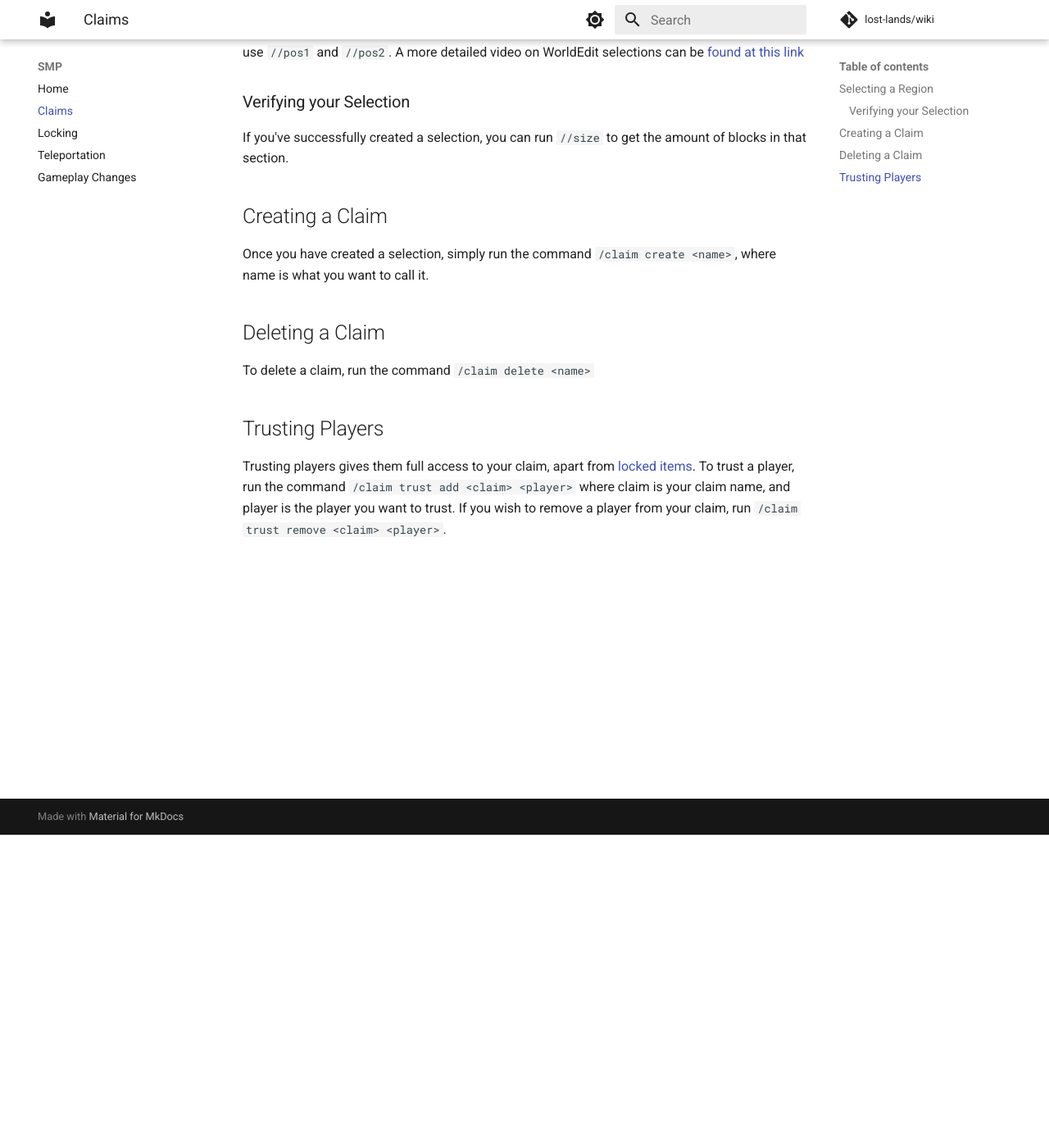
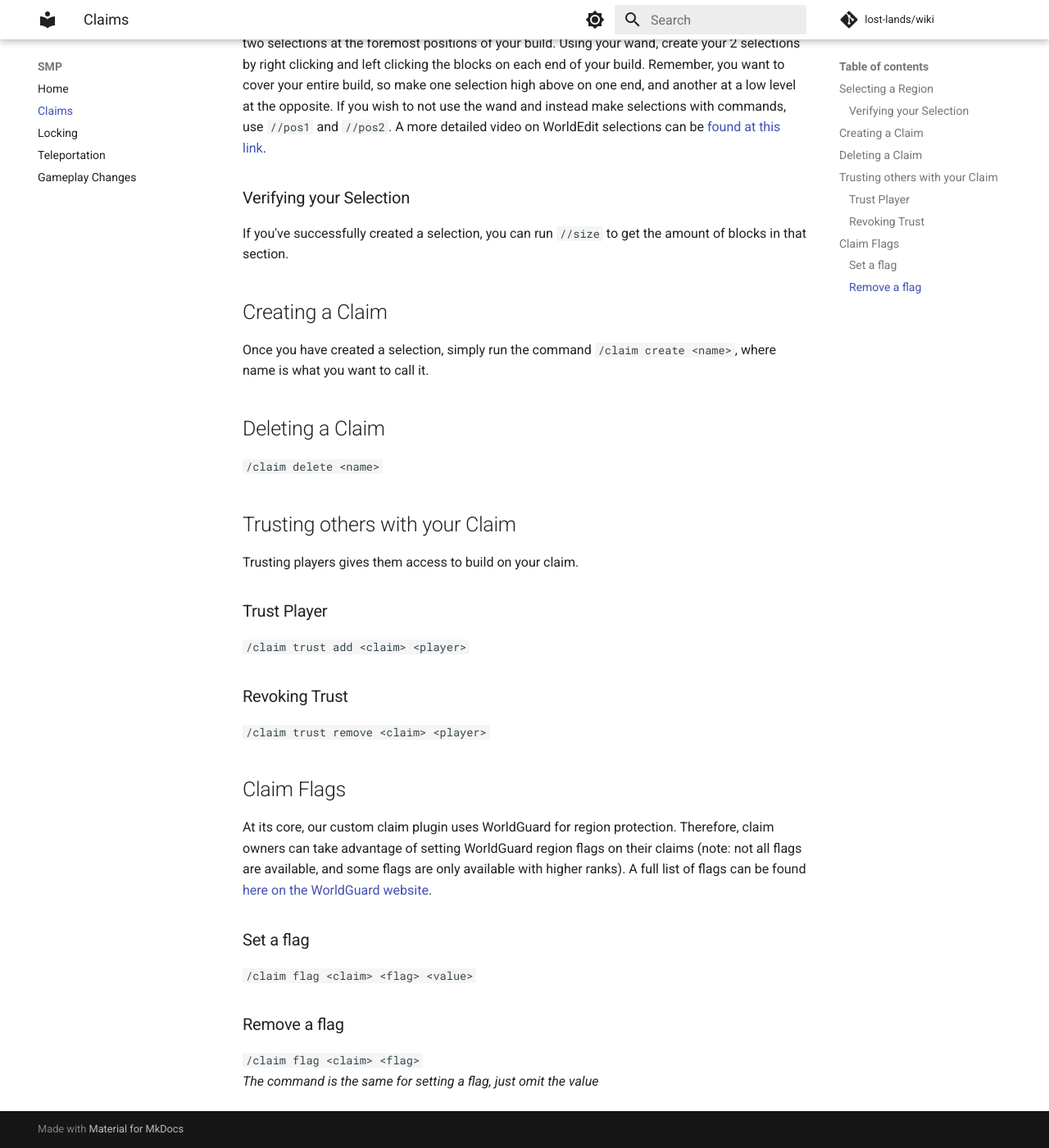
Before and after one commit to lost-lands/wiki, an MkDocs documentation site: the page built from docs/smp/claims.md, in a window 1280 px wide and 1400 px high, scrolled down 382 px. Shown: the whole window at 82% size. Built offline with MkDocs 1.6.1 and Material for MkDocs 9.7.7, drawn with Linux system fonts in a browser that asks for light colours; comment, search, counter and statistics services are not loaded; some of the changed text lies outside the part shown.

Commit message:
Updated claims page

```diff
--- a/docs/smp/claims.md
+++ b/docs/smp/claims.md
@@ -1,11 +1,13 @@
 # Claims
+Lost Lands uses a custom Claim plugin. Please read the below information carefully as some functionality may be different than
+what you are used to!
 
 ## Selecting a Region
 Start by obtaining a wand (wooden axe) using `/claim tool`. If you are familiar with WorldEdit selections, you can proceed using that knowledge.
 If not, the objective is to create a cube using two selections at the foremost positions of your build. Using your wand, create your 2 selections
 by right clicking and left clicking the blocks on each end of your build. Remember, you want to cover your entire build, so make one selection
 high above on one end, and another at a low level at the opposite. If you wish to not use the wand and instead make selections with commands,
-use `//pos1` and `//pos2`. A more detailed video on WorldEdit selections can be [found at this link](https://www.youtube.com/watch?v=lzB0l5ZJGH8)
+use `//pos1` and `//pos2`. A more detailed video on WorldEdit selections can be [found at this link](https://www.youtube.com/watch?v=lzB0l5ZJGH8).
 
 ### Verifying your Selection
 If you've successfully created a selection, you can run `//size` to get the amount of blocks in that section.
@@ -14,9 +16,26 @@
 Once you have created a selection, simply run the command `/claim create <name>`, where name is what you want to call it.
 
 ## Deleting a Claim
-To delete a claim, run the command `/claim delete <name>`
+`/claim delete <name>`
 
-## Trusting Players
-Trusting players gives them full access to your claim, apart from [locked items](https://wiki.lostlands.org/smp/locking/). To trust a player, run the command
-`/claim trust add <claim> <player>` where claim is your claim name, and player is the player you want to trust. If you wish
-to remove a player from your claim, run `/claim trust remove <claim> <player>`.
+## Trusting others with your Claim
+Trusting players gives them access to build on your claim.
+
+### Trust Player
+`/claim trust add <claim> <player>`
+
+### Revoking Trust
+`/claim trust remove <claim> <player>`
+
+## Claim Flags
+At its core, our custom claim plugin uses WorldGuard for region protection. Therefore, claim owners can take advantage of setting WorldGuard region flags on their
+claims (note: not all flags are available, and some flags are only available with higher ranks). A full list of flags can be found
+[here on the WorldGuard website](https://worldguard.enginehub.org/en/latest/regions/flags/).
+
+### Set a flag
+`/claim flag <claim> <flag> <value>`
+
+### Remove a flag
+`/claim flag <claim> <flag>`
+<br />
+*The command is the same for setting a flag, just omit the value*
```
